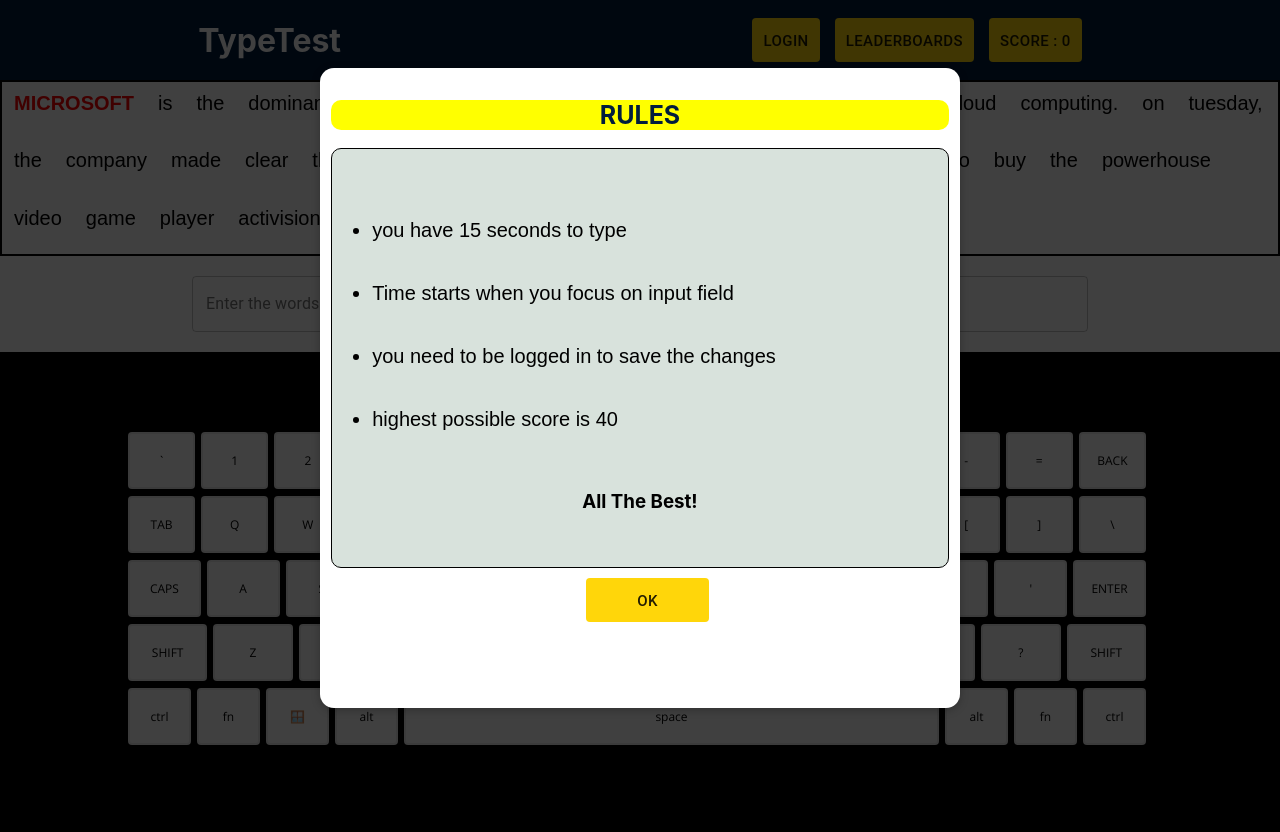
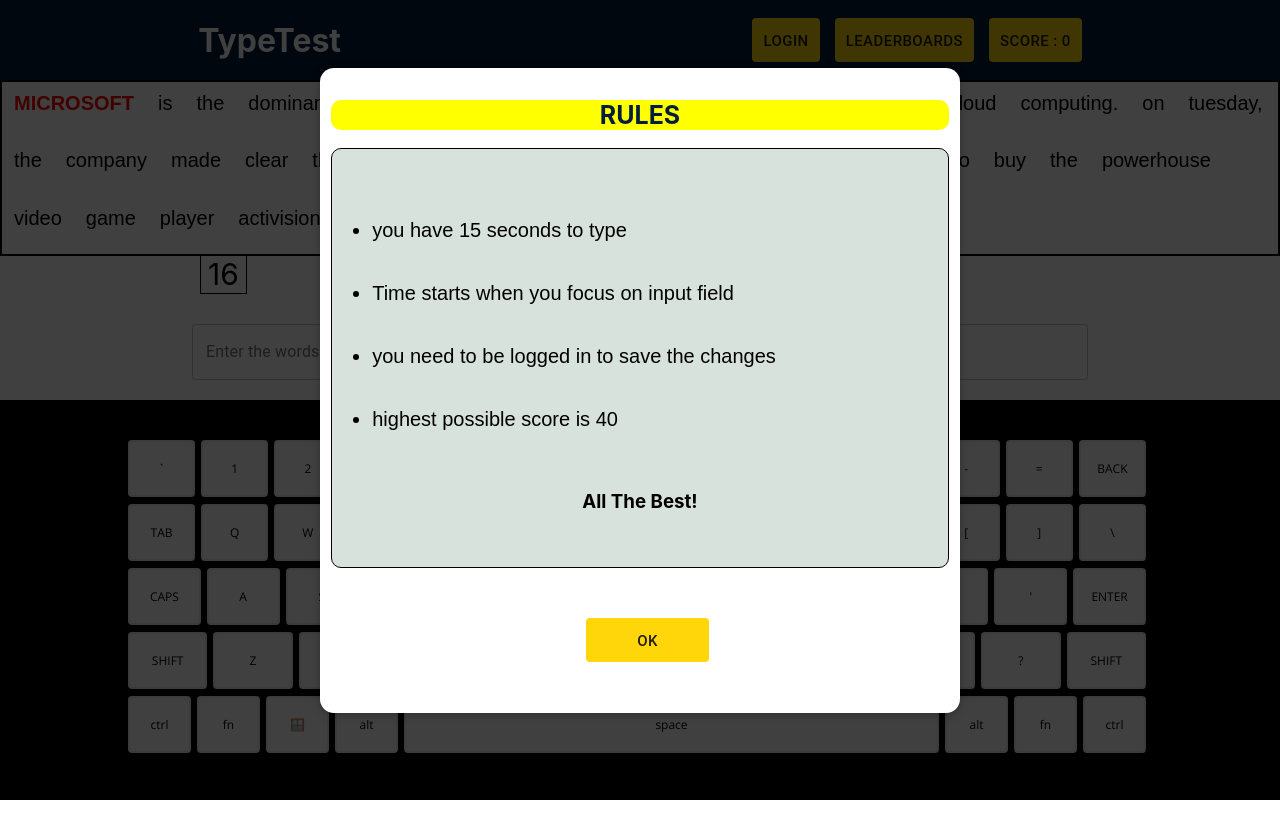
Before and after one commit to sreehari2003/TypeSpeed-next, a Next.js app: page / in a window 1280 px wide. After the commit the page ends 800 px from the top, so only its background shows below. Built offline with nearby package versions, Linux system fonts and the light colour scheme.

Commit message:
timer added

```diff
--- a/components/Input.js
+++ b/components/Input.js
@@ -2,7 +2,9 @@ import React, { useState, useContext } from "react";
 import TextField from "@material-ui/core/TextField";
 import Text from "./Text";
 import InfoContext from "../context/ScoreContext";
+import Timer from "./Timer";
 const Input = () => {
+  const [tm, setTm] = useState(16);
   const context = useContext(InfoContext);
   const [dis, setDis] = useState(false);
   const getInput = (e) => {
@@ -16,18 +18,26 @@ const Input = () => {
   const getKey = (e) => {
     context.changeKey(e.key);
   };
+  let tms;
   const focus = () => {
+    tms = setInterval(() => {
+      setTm((val) => val - 1);
+    }, [1000]);
     setTimeout(() => {
       setDis(true);
+      clearInterval(tms);
       setTimeout(() => {
+        setTm(16);
         context.reStart();
         setDis(false);
+        context.setInput("");
       }, [5000]);
-    }, [15000]);
+    }, [16000]);
   };
   return (
     <div>
       <Text />
+      <Timer val={tm} />
       <div className="field">
         <TextField
           disabled={dis}
--- /dev/null
+++ b/components/Timer.js
@@ -0,0 +1,11 @@
+import React from "react";
+
+const Timer = ({ val }) => {
+  return (
+    <div className="time">
+      <div className="box">{val}</div>
+    </div>
+  );
+};
+
+export default Timer;
--- a/modal/modal.module.scss
+++ b/modal/modal.module.scss
@@ -9,7 +9,6 @@
 }
 
 .modal {
-  height: 80vh;
   position: fixed;
   top: 8.5vh;
   left: 5%;
@@ -22,8 +21,23 @@
   animation: slide-down 300ms ease-out forwards;
 }
 
+@media (min-width: 500px) {
+  .modal {
+    width: 30rem;
+    width: 40rem;
+    left: calc(50% - 20rem);
+    // background: red;
+  }
+}
+@media (min-height: 710px) {
+  .modal {
+    width: 40rem;
+    left: calc(50% - 20rem);
+  }
+}
 @media (min-width: 768px) {
   .modal {
+    // background: blue;
     width: 40rem;
     left: calc(50% - 20rem);
   }
@@ -39,3 +53,8 @@
     transform: translateY(0);
   }
 }
+
+.box {
+  margin-left: 30px;
+  background-color: red;
+}
--- a/styles/globals.scss
+++ b/styles/globals.scss
@@ -35,7 +35,7 @@ a {
   justify-content: center;
   align-items: center;
   padding: 30px 0;
-  height: 60vh;
+  height: 50vh;
 }
 
 .keyboard {
@@ -176,7 +176,20 @@ h3 {
   // color: red !important;
 }
 .d {
-  // background: red;
-  display: grid;
-  place-items: center;
+  display: flex;
+  justify-content: center;
+  align-items: center;
+  padding: 40px 0;
 }
+.time {
+  height: 6vh;
+  // background-color: red;
+}
+.time .box {
+  display: inline;
+  border: 1px solid black;
+  // background-color: red;
+  padding: 1px 7px;
+  margin-left: 200px;
+  font-size: 30px;
+}
```
